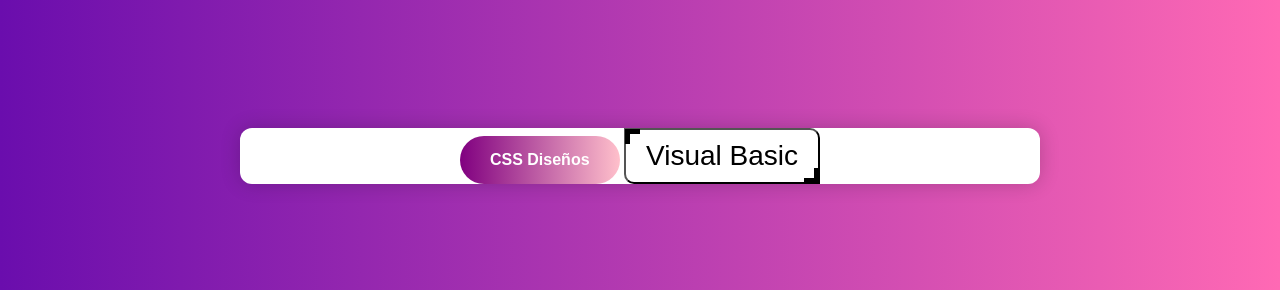
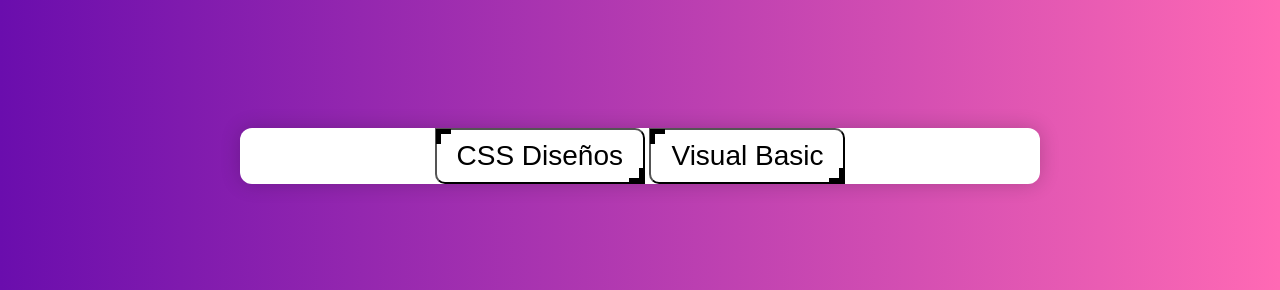
Before and after one commit to MarielGuzman/MGZD, a plain HTML site: page index.html in a window 1280 px wide. Shown: the top 290 px of the page. Drawn offline with Linux system fonts and the light colour scheme.

Commit message:
Update index.html

```diff
--- a/index.html
+++ b/index.html
@@ -23,7 +23,7 @@
   </script>
 
   <div class="contenedor">
-    <button class="boton-principal">CSS Diseños</button>
+    <button class="boton-brillante">CSS Diseños</button>
     <button class="boton-brillante">Visual Basic</button>
     <p></p>
   </div>
```
